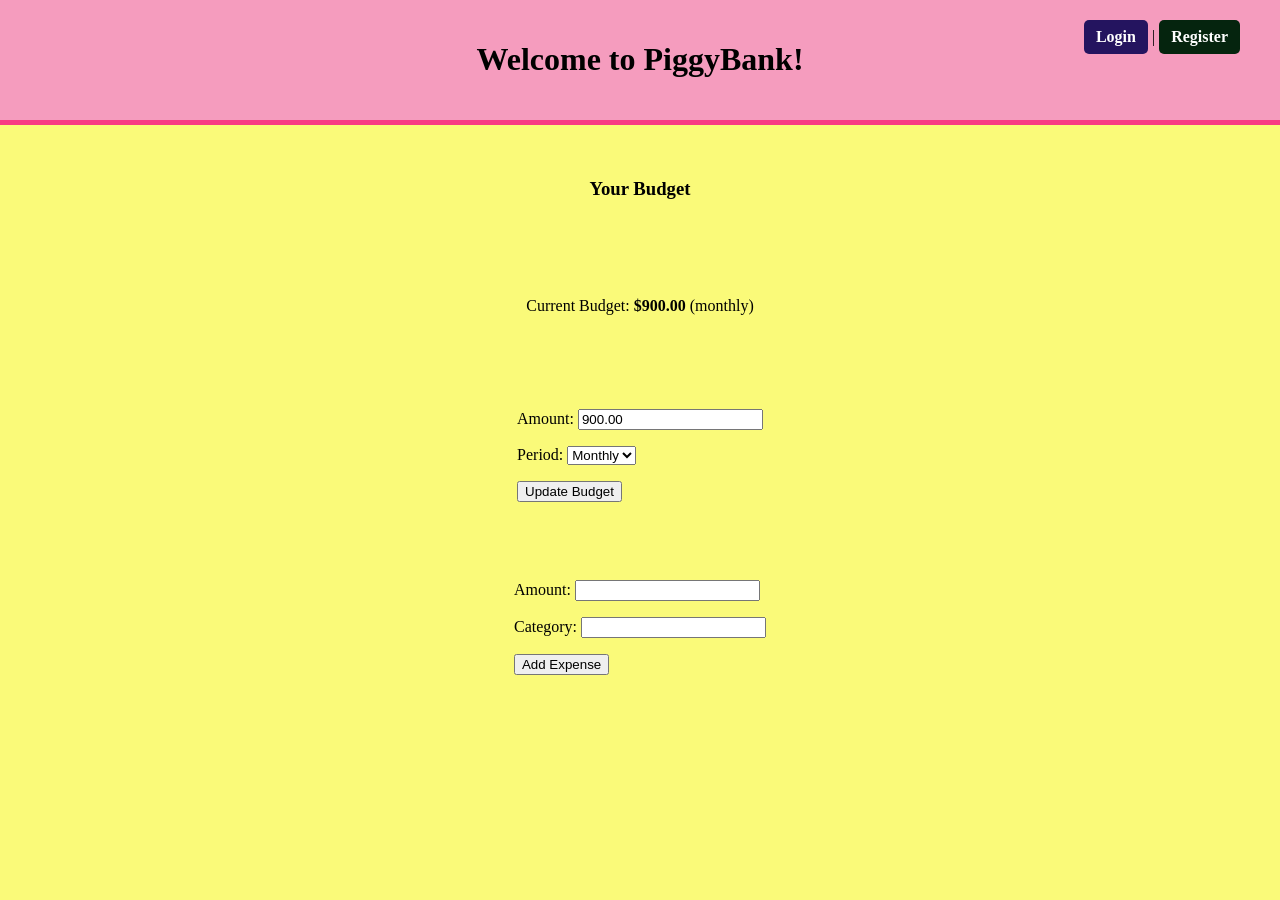
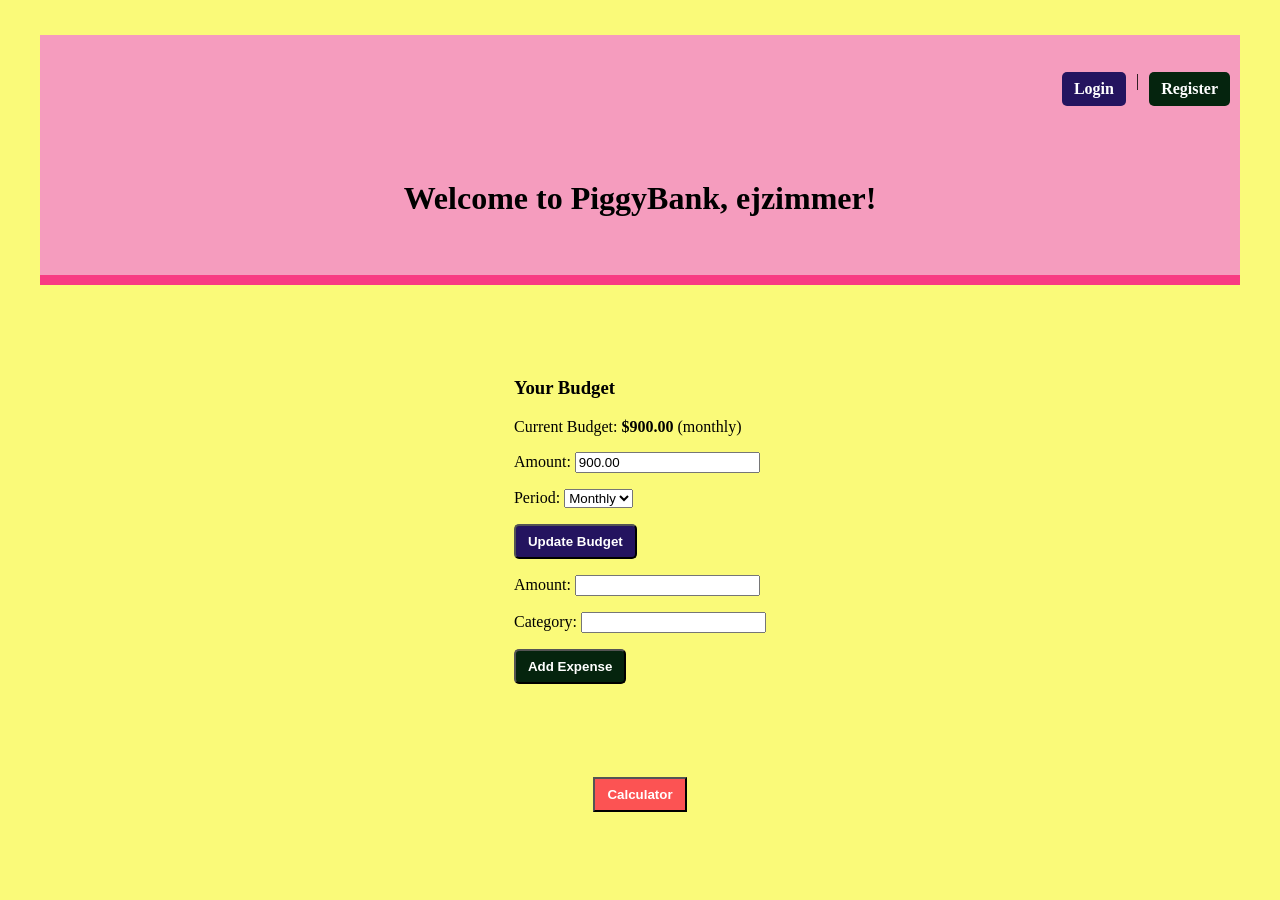
Before and after one commit to Emmajz02/CSC-VI-Final-Project, a Django app: page /budget_app/budget/ in a window 1280 px wide. Before the commit the page ends 675 px from the top, so only its background shows below. Run offline with Django 4.2, Linux system fonts and the light colour scheme; a user stored in the database is signed in; data comes from the database, SQL or seed files in the repository; both versions use the stored data as it was after the commit; data that the repository does not hold is empty.

Commit message:
Final Check

```diff
--- a/final_project/budget_app/static/budget_app/css/budget.css
+++ b/final_project/budget_app/static/budget_app/css/budget.css
@@ -1,9 +1,11 @@
 .background {
     background-color: rgb(250, 250, 121);
     margin: 0;
-    height: 100vh;
+    padding: 50px;
+    min-height: 100vh;
     display: grid;
     place-items: center;
+    position: relative;
 }
 
 .log_background {
@@ -30,21 +32,22 @@
 
 .header{
     width: 100%;
-    padding: 20px 20px;
-    border-bottom: 5px solid #f83b83;
+    height: 100%;
+    padding: 10px;
+    border-bottom: 10px solid #f83b83;
     background-color: #f59cbe;
-    box-sizing: border-box;
-    position: fixed;
-    top: 0;
-    left: 0;
-    display: grid;
+    justify-content: space-between;
+    display: flex;
     place-items: center;
+    flex-wrap: wrap;
 }
 
 .button-pos {
-    position: absolute;
-    top: 20px;
-    right: 40px;
+    position: relative;
+    top: 0;
+    margin-left: auto;
+    display: flex;
+    gap: 10px;
 }
 
 
@@ -67,3 +70,25 @@
     font-weight: bold;
     display: inline-block;
 }
+
+.calc-button {
+    text-decoration: none;
+    padding: 8px 12px;
+    background-color: #fc5353;
+    color: white;
+    border-radius: 5px;
+    font-weight: bold;
+    display: inline-block;
+}
+
+.pos {
+    margin-top: 50px;
+}
+
+.calculator {
+    padding: 10px;
+    border: 1px solid #362d2d;
+    border-radius: 8px;
+    background-color: #221d1d;
+    box-shadow: 2px 2px 6px rgba(0,0,0,0.1);
+}
--- a/final_project/budget_app/templates/budget_app/home.html
+++ b/final_project/budget_app/templates/budget_app/home.html
@@ -3,30 +3,30 @@
 <html lang="en">
 <head>
 <link rel="stylesheet" href="{% static 'budget_app/css/budget.css' %}">
-<title>Budget App - Home</title>
+<title>PiggyBank - Home</title>
 </head>
 <body class="background">
-    <div1 class="header">
-    <div2 class="button-pos">
+    <div class="header">
+        <div class="button-pos">
         <a href="{% url 'login' %}" class="button1">Login</a> | <a href="{% url 'register' %}" class="button2">Register</a>
-    </div2>
-    <h1>Welcome to PiggyBank!</h1>
-    </div1>
-    <h2>Welcome, {{ user.username }}!</h2>
+        </div>
+        <h1 style="text-align: center; width: 100%;">Welcome to PiggyBank, {{ user.username }}!</h1>
+    </div>
 
+    <div class="pos">
         <h3>Your Budget</h3>
         <p>Current Budget: <strong>${{ budget.amount }}</strong> ({{ budget.period }})</p>
 
         <form method="POST" action="{% url 'home' %}">
         {% csrf_token %}
         {{ form.as_p }}
-    <button type="submit" name="update_budget">Update Budget</button>
+        <button type="submit" name="update_budget" class="button1">Update Budget</button>
         </form>
 
         <form method="POST" action="{% url 'home' %}">
         {% csrf_token %}
         {{ expense_form.as_p }}
-    <button type="submit" name="add_expense">Add Expense</button>
+        <button type="submit" name="add_expense" class="button2">Add Expense</button>
         </form>
 
         <ul>
@@ -37,6 +37,71 @@
                 </li>
             {% endfor %}
         </ul>
+    </div>
+
+    <div>
+        <button onclick="toggleCalculator()" style="background-color: #fc5353; color: white; padding: 8px 12px; font-weight: bold;">Calculator</button>
+        <div id="calculator" class="calculator" style="display: none">
+        <input type="text" id="calc-display" readonly style="width: 160px; font-size: 18px; margin-bottom: 5px;" />
+        <br>
+        <div>
+            <button onclick="press('1')">1</button>
+            <button onclick="press('2')">2</button>
+            <button onclick="press('3')">3</button>
+            <button onclick="press('+')">+</button>
+        </div>
+        <div>
+            <button onclick="press('4')">4</button>
+            <button onclick="press('5')">5</button>
+            <button onclick="press('6')">6</button>
+            <button onclick="press('-')">-</button>
+        </div>
+        <div>
+            <button onclick="press('7')">7</button>
+            <button onclick="press('8')">8</button>
+            <button onclick="press('9')">9</button>
+            <button onclick="press('*')">*</button>
+        </div>
+        <div>
+            <button onclick="press('0')">0</button>
+            <button onclick="press('.')">.</button>
+            <button onclick="calculate()">=</button>
+            <button onclick="press('/')">/</button>
+        </div>
+        <button onclick="clearDisplay()" style="margin-top: 5px;">Clear</button>
+        </div>
+
+        <script>
+            let calcVisible = false;
+
+            function toggleCalculator() {
+              const calc = document.getElementById('calculator');
+              calcVisible = !calcVisible;
+              calc.style.display = calcVisible ? 'block' : 'none';
+              if (!calcVisible) {
+                clearDisplay();
+              }
+            }
+
+            function press(value) {
+              document.getElementById('calc-display').value += value;
+            }
+
+            function calculate() {
+              try {
+                const result = eval(document.getElementById('calc-display').value);
+                document.getElementById('calc-display').value = result;
+              } catch {
+                document.getElementById('calc-display').value = 'Error';
+              }
+            }
+
+            function clearDisplay() {
+              document.getElementById('calc-display').value = '';
+            }
+            </script>
+    </div>
+
 
 
 </body>
```
Also changed, not shown: final_project/db.sqlite3. Lines whose indentation alone changed are shown as unchanged.
